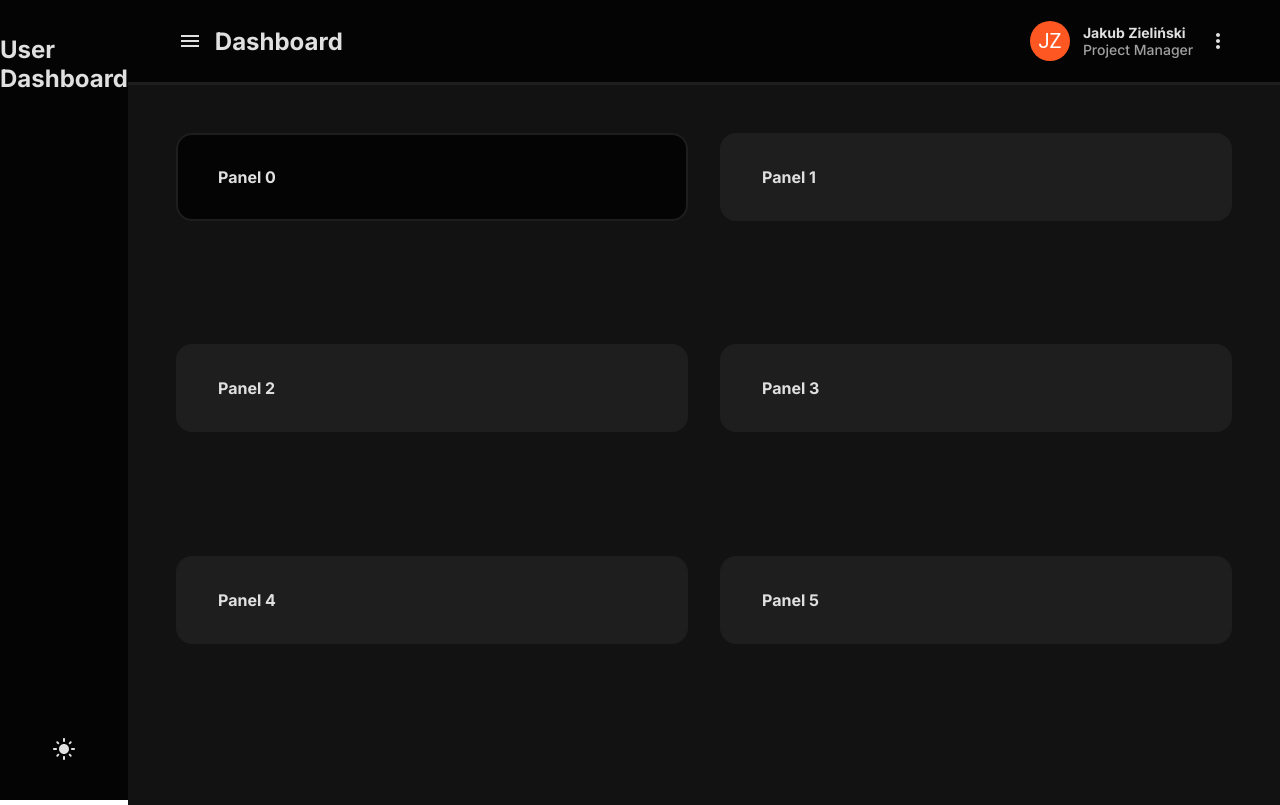
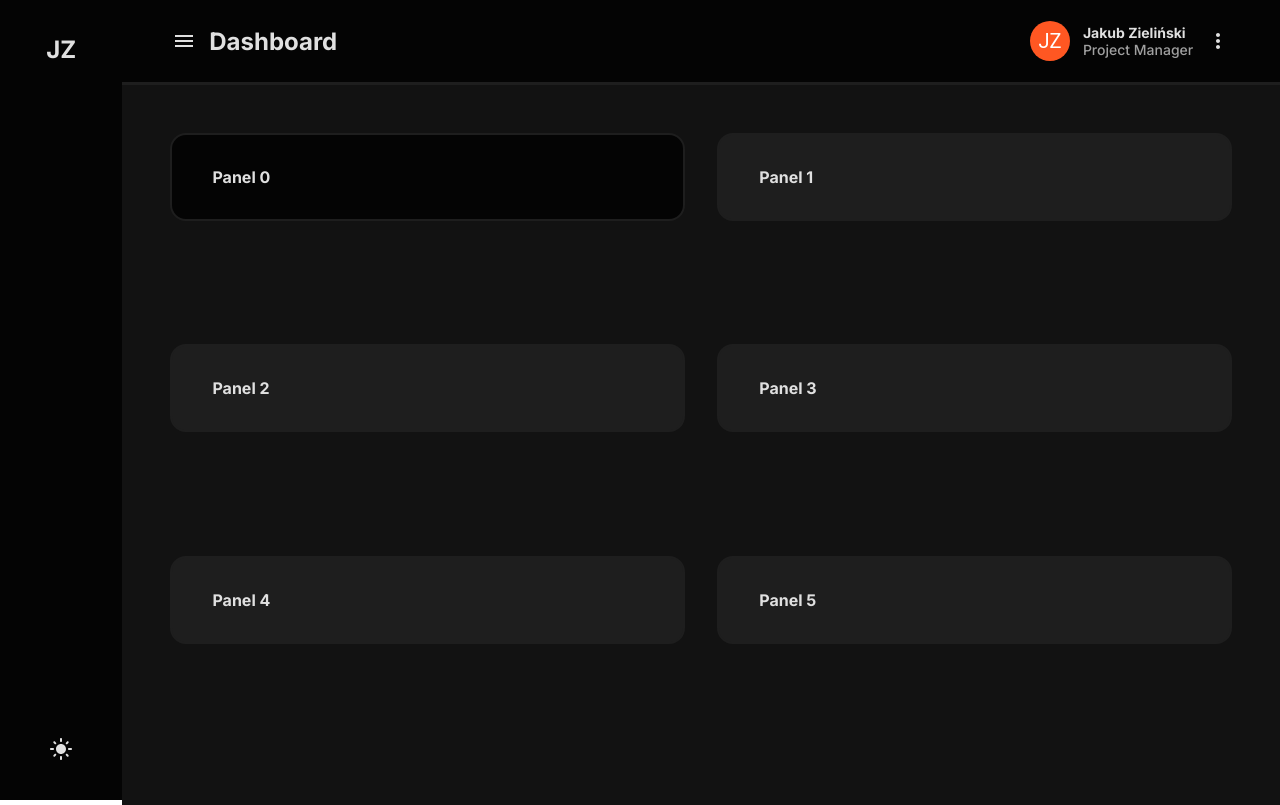
Before and after one commit to jzielinski47/react-user-dashboard-old, a React (Create React App) app: page / in a window 1280 px wide. Built offline with nearby package versions, Linux system fonts and the light colour scheme.

Commit message:
dark-mode-expansion-fix

```diff
--- a/src/App.tsx
+++ b/src/App.tsx
@@ -12,7 +12,7 @@ function App() {
   return (
     <div className="app">
 
-      <Sidebar darkMode={darkMode} setDarkMode={setDarkMode} expansion={sidebarExpansion} />
+      <Sidebar darkMode={darkMode} setDarkMode={setDarkMode} expansion={sidebarExpansion} projectName="Jakub Zieliński" />
       <div className='display'>
         <Header tab={tab} mode={darkMode} expansion={sidebarExpansion} setExpansion={setSidebarExpansion} />
         <Content tab={tab} mode={darkMode} />
--- a/src/components/Sidebar.css
+++ b/src/components/Sidebar.css
@@ -13,6 +13,7 @@
 
     gap: 1em;
     /* justify-content: center; */
+    transition: 0.5s ease-in-out;
 }
 
 .sidebar.wide {
--- a/src/components/Sidebar.tsx
+++ b/src/components/Sidebar.tsx
@@ -5,11 +5,18 @@ import './Sidebar.css';
 
 function Sidebar(props: SidebarProps) {
 
-    const projectName: string = "User Dashboard"
+    const getInitials = (name: string) => {
+        const names = name.split(' ')
+        let initials: string = "";
+        for (let i = 0; i < names.length; i++) {
+            initials += names[i].charAt(0)
+        }
+        return initials;
+    }
 
     return (
         <div className={props.expansion ? 'sidebar wide' : 'sidebar narrow'}>
-            <span className='title'>{projectName}</span>
+            <span className='title'>{props.expansion ? getInitials(props.projectName) : getInitials(props.projectName)}</span>
             <ModeSwitch darkMode={props.darkMode} setDarkMode={props.setDarkMode} />
         </div>
     );
--- a/src/interfaces/interfaces.ts
+++ b/src/interfaces/interfaces.ts
@@ -27,6 +27,7 @@ export interface SidebarProps {
     darkMode: boolean;
     expansion: boolean;
     setDarkMode: (value: boolean) => void;
+    projectName: string;
 }
 
 export interface ModeSwitchProps {
```
